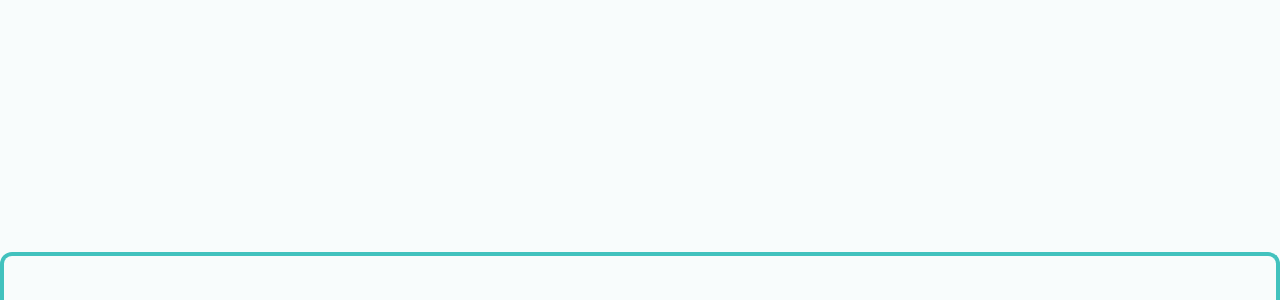
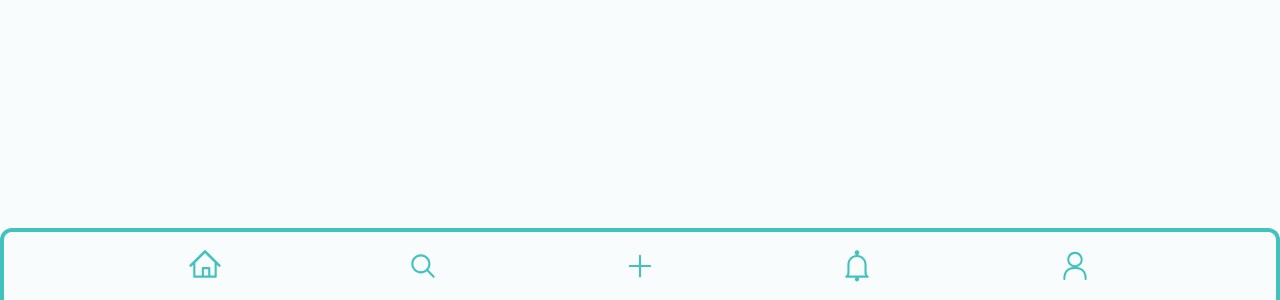
Before and after one commit to tunafysh/Pulsewave-app, a Next.js app: page / in a window 1280 px wide. Shown: the part 500-800 px from the top of the page. Built offline with nearby package versions, Linux system fonts and the light colour scheme.

Commit message:
added animationssssss

```diff
--- a/app/page.tsx
+++ b/app/page.tsx
@@ -1,11 +1,43 @@
+"use client"
+import { Page } from "@/components/defs";
 // import { ModeToggle } from "@/components/themetoggle";
+import { BellIcon, HomeIcon, MagnifyingGlassIcon, PersonIcon, PlusIcon } from "@radix-ui/react-icons";
+import { motion } from "framer-motion"
+import {  useState } from "react";
+const isPhone =
+  typeof window !== "undefined"
+    ? /Android|webOS|iPhone|iPad|iPod|BlackBerry|IEMobile|Opera Mini/i.test(
+        navigator.userAgent,
+      )
+    : false;
 
-export default function Home() {
+export default function Home(){
+  const [page, setPage] = useState<number>(Page.Home)
+
   return (
     <div className="h-screen bg-background flex flex-col w-screen">
-      <div className="w-full bg-background h-full" />
-      <div id="navbar" className="absolute flex items-center justify-evenly w-full bg-background h-[6%] bottom-0 z-10 border-t-4 border-x-4 border-primary rounded-t-xl">
+      <div className="w-full bg-background h-full">
       </div>
+    {!isPhone ? (
+            <motion.div className="fixed flex items-center justify-evenly w-full bg-background h-[9%] bottom-0 z-10 border-t-4 border-x-4 border-primary rounded-t-xl text-primary" initial={{ translateY: 999 }} animate={{ translateY: 0 }} transition={{ duration: 0.5, ease: 'easeInOut' }}>
+              <motion.li className="list-none" transition={{delay: 0.55}} initial={{translateY: 64}} animate={{translateY: 0}}><HomeIcon width={32} height={32}/></motion.li>
+            <motion.li className="list-none" transition={{delay: 0.60}} initial={{translateY: 64}} animate={{translateY: 0}}><MagnifyingGlassIcon width={32} height={32}/></motion.li>
+            <motion.li className="list-none" transition={{delay: 0.65}} initial={{translateY: 64}} animate={{translateY: 0}}><PlusIcon width={32} height={32}/></motion.li>
+            <motion.li className="list-none" transition={{delay: 0.70}} initial={{translateY: 64}} animate={{translateY: 0}}><BellIcon width={32} height={32}/></motion.li>
+            <motion.li className="list-none" transition={{delay: 0.75}} initial={{translateY: 64}} animate={{translateY: 0}}><PersonIcon width={32} height={32}/></motion.li>
+            </motion.div>
+    ): (
+      <motion.div className="fixed flex-col items-center justify-center w-20 bg-background h-full left-0 z-10 border-r-4 border-primary text-primary py-4" initial={{x: -100}} animate={{x: 0}} transition={{duration: 0.5, delay: 1}}>
+        <motion.div className="w-full h-full flex flex-col items-center justify-center" transition={{duration: 0.5, delay: 0.5, staggerChildren: 2}}>
+
+            <motion.li className="list-none" transition={{delay: 1.55, ease: 'easeInOut'}} initial={{marginRight: 999}} animate={{marginRight: 0}}><HomeIcon className="navbaricons mb-4" width={32} height={32}/></motion.li>
+            <motion.li className="list-none" transition={{delay: 1.60, ease: 'easeInOut'}} initial={{marginRight: 999}} animate={{marginRight: 0}}><MagnifyingGlassIcon className="navbaricons mb-4" width={32} height={32}/></motion.li>
+            <motion.li className="list-none" transition={{delay: 1.65, ease: 'easeInOut'}} initial={{marginRight: 999}} animate={{marginRight: 0}}><PlusIcon className="navbaricons mb-4 " width={32} height={32}/></motion.li>
+            <motion.li className="list-none" transition={{delay: 1.70, ease: 'easeInOut'}} initial={{marginRight: 999}} animate={{marginRight: 0}}><BellIcon className="navbaricons mb-4 " width={32} height={32}/></motion.li>
+            <motion.li className="list-none" transition={{delay: 1.75, ease: 'easeInOut'}} initial={{marginRight: 999}} animate={{marginRight: 0}}><PersonIcon className="navbaricons mb-4 " width={32} height={32}/></motion.li>
+            </motion.div>
+        </motion.div>
+    )}
     </div>
   );
 }
--- /dev/null
+++ b/components/defs.ts
@@ -0,0 +1,7 @@
+export enum Page {
+    Home,
+    Search,
+    Add,
+    Settings,
+    Profile
+}
--- a/package.json
+++ b/package.json
@@ -15,6 +15,7 @@
     "class-variance-authority": "^0.7.0",
     "clsx": "^2.1.1",
     "framer-motion": "^11.11.10",
+    "ionicons": "^7.4.0",
     "lucide-react": "^0.454.0",
     "next": "15.0.1",
     "next-themes": "^0.3.0",
```
Also changed, not shown: 1 other file (tests, documents, lock files or other folders).
